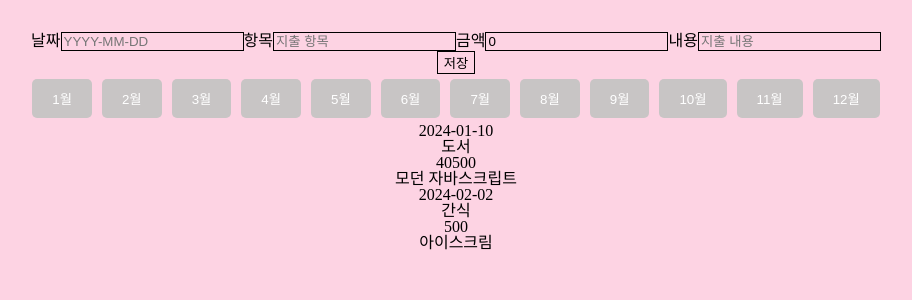
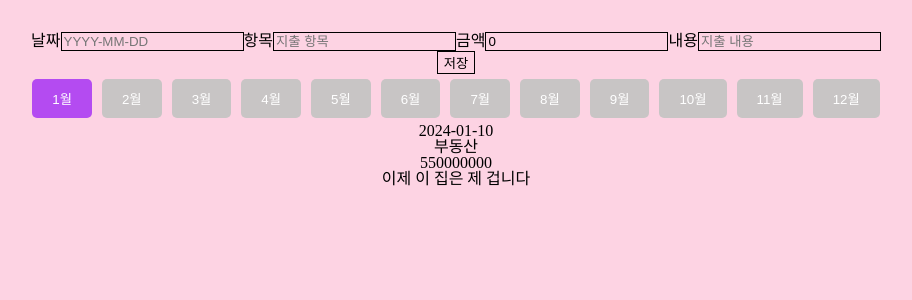
Before and after one commit to JJQKR/my_finance, a React (Vite) app: page / in a window 1280 px wide. Shown: the top 300 px of the page, without its empty margins (184-1096 px from the left). Built offline with nearby package versions, Linux system fonts and the light colour scheme.

Commit message:
costs per month updated

```diff
--- a/src/components/CostCard.jsx
+++ b/src/components/CostCard.jsx
@@ -1,7 +1,11 @@
 import React from "react";
 
-const CostCard = ({ costs }) => {
-  return costs.map((cost) => {
+const CostCard = ({ costs, selectedMonth }) => {
+  return (
+    <>
+      {costs
+        .filter((cost) => selectedMonth === Number(cost.date.slice(5, 7)))
+        .map((cost) => {
           return (
             <ul key={cost.id}>
               <li>{cost.date}</li>
@@ -10,7 +14,9 @@ const CostCard = ({ costs }) => {
               <li>{cost.description}</li>
             </ul>
           );
-  });
+        })}
+    </>
+  );
 };
 
 export default CostCard;
--- a/src/components/MonthButton.jsx
+++ b/src/components/MonthButton.jsx
@@ -31,20 +31,19 @@ const monthArray = [
   "12월",
 ];
 
-const MonthButton = ({ costs }) => {
+const MonthButton = ({
+  costs,
+  handleClick,
+  selectedMonth,
+  setSelectedMonth,
+  activeIndex,
+  setActveIndex,
+}) => {
   // activeIndex와 selectedMonth의 인덱스를 하나로 통합(?)해서 사용하고 싶다
   // ${(props) => (props.$active ? "#b44bf1" : "#c8c5c5")}
   // active props를 이렇게 사용했듯이 아래 StButton 내에서 selectedMonth를 쓰고 싶다
 
-  // ===========> 핸들클릭에 setSelectedMonth(index + 1)로 성공!
-
-  const [selectedMonth, setSelectedMonth] = useState(null);
-  const [activeIndex, setActiveIndex] = useState(null);
-
-  const handleClick = (index) => {
-    setActiveIndex(index);
-    setSelectedMonth(index + 1);
-  };
+  // ===========> 핸들클릭에 setSelectedMonth(index + 1)로 구현
 
   useEffect(() => {
     const storedMonth = JSON.parse(localStorage.getItem("selectedMonth")) || [];
@@ -54,6 +53,9 @@ const MonthButton = ({ costs }) => {
   useEffect(() => {
     localStorage.setItem("selectedMonth", JSON.stringify(selectedMonth));
   }, [selectedMonth]);
+
+  console.log(selectedMonth);
+  console.log(activeIndex);
 
   return (
     <div>
@@ -67,7 +69,7 @@ const MonthButton = ({ costs }) => {
         </StButton>
       ))}
 
-      <CostCard costs={costs}></CostCard>
+      <CostCard costs={costs} selectedMonth={selectedMonth}></CostCard>
     </div>
   );
 };
--- a/src/components/SubmitCost.jsx
+++ b/src/components/SubmitCost.jsx
@@ -7,23 +7,34 @@ const SubmitCost = () => {
     {
       id: "25600f72-53b4-4187-a9c2-47358580e2f8",
       date: "2024-01-10",
-      item: "도서",
-      amount: 40500,
-      description: "모던 자바스크립트",
-    },
-    {
-      id: "25600f72-99b4-41z7-e4h6-47312365e2f8",
-      date: "2024-02-02",
-      item: "간식",
-      amount: 500,
-      description: "아이스크림",
+      item: "부동산",
+      amount: 550000000,
+      description: "이제 이 집은 제 겁니다",
     },
   ]);
   const [date, setDate] = useState("");
   //이거를 MonthButton과 CostCard까지 쭉 이어줘야 함
+  //근데 클릭시, date에서 가져온 month에 맞게 CostCard를 띄우는 식이면
+  //맨 처음에 기본으로는 아무것도 안 뜨겠지?
+  //============> 맨 처음 selectedMonth를 1, activeIndex를 0으로 설정해서 해결
+  //어쨌든 수민이가 알려준 대로 코드 분해&재조립만 하기는 싫으니까
+  //24.05.24 밤10:10에 내린 결정인데 나중에 후회하게 될까?
+  //스파르타 예시에서는 월을 먼저 선택해야 데이터가 저장되고
+  //1월 내역의 날짜를 2월로 수정해도 월이 옮겨지지 않는다
+  //이걸 보완한다고 생각하고 setDate로 쭉 이어가는 로직 선택
+
   const [item, setItem] = useState("");
   const [amount, setAmount] = useState(0);
   const [description, setDescription] = useState("");
+  const [addedMonth, setAddedMonth] = useState(1); //@@@@@@@@@@@@@@확인필요@@@@@@@@@@@
+  const [selectedMonth, setSelectedMonth] = useState(1);
+  const [activeIndex, setActiveIndex] = useState(0);
+
+  const handleClick = (index) => {
+    setActiveIndex(index);
+    setSelectedMonth(index + 1);
+  };
+
   const addCost = (event) => {
     event.preventDefault();
     const newCost = {
@@ -39,6 +50,8 @@ const SubmitCost = () => {
     setAmount("");
     setDescription("");
     //초기화에서도 함수형 업데이트를 사용해야 할까?
+
+    handleClick(addedMonth - 1);
   };
 
   useEffect(() => {
@@ -49,6 +62,15 @@ const SubmitCost = () => {
   useEffect(() => {
     localStorage.setItem("costs", JSON.stringify(costs));
   }, [costs]);
+
+  useEffect(() => {
+    if (date) {
+      setAddedMonth(Number(date.slice(5, 7)));
+    }
+  }, [date]);
+  console.log(date);
+  console.log(addedMonth);
+  //콘솔 & 코드 보며 과정 이해하기@@@@@@@@@@@@확인필요@@@@@@@
 
   return (
     <>
@@ -93,7 +115,18 @@ const SubmitCost = () => {
         <button type="submit">저장</button>
         {/* 저장 버튼 누를 때 유효성 검사 필요 */}
       </form>
-      <MonthButton costs={costs}></MonthButton>
+      <MonthButton
+        costs={costs}
+        date={date}
+        setDate={setDate}
+        addedMonth={addedMonth}
+        setAddedMonth={setAddedMonth}
+        selectedMonth={selectedMonth}
+        setSelectedMonth={setSelectedMonth}
+        handleClick={handleClick}
+        activeIndex={activeIndex}
+        setActiveIndex={setActiveIndex}
+      ></MonthButton>
     </>
   );
 };
```
Lines whose indentation alone changed are shown as unchanged.
